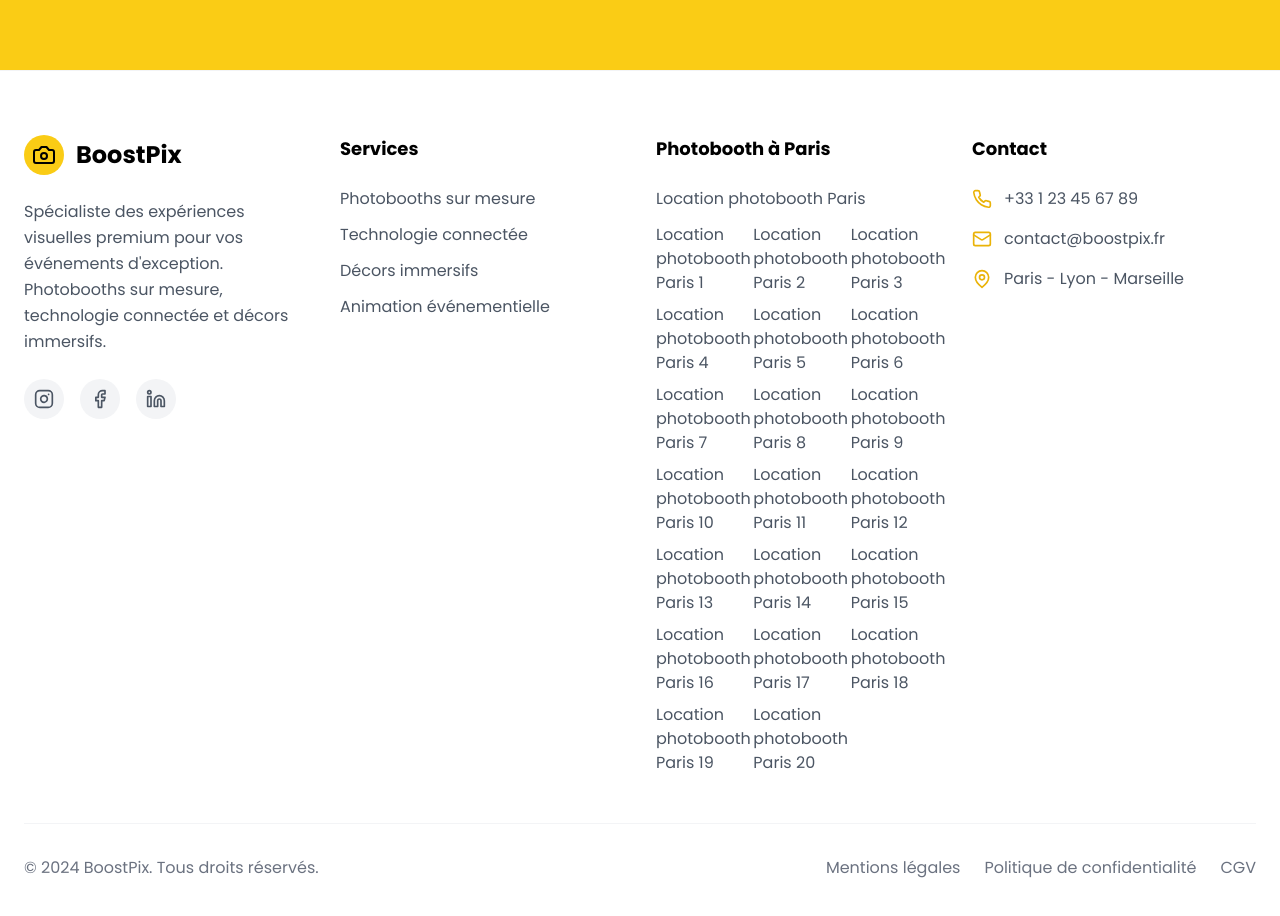
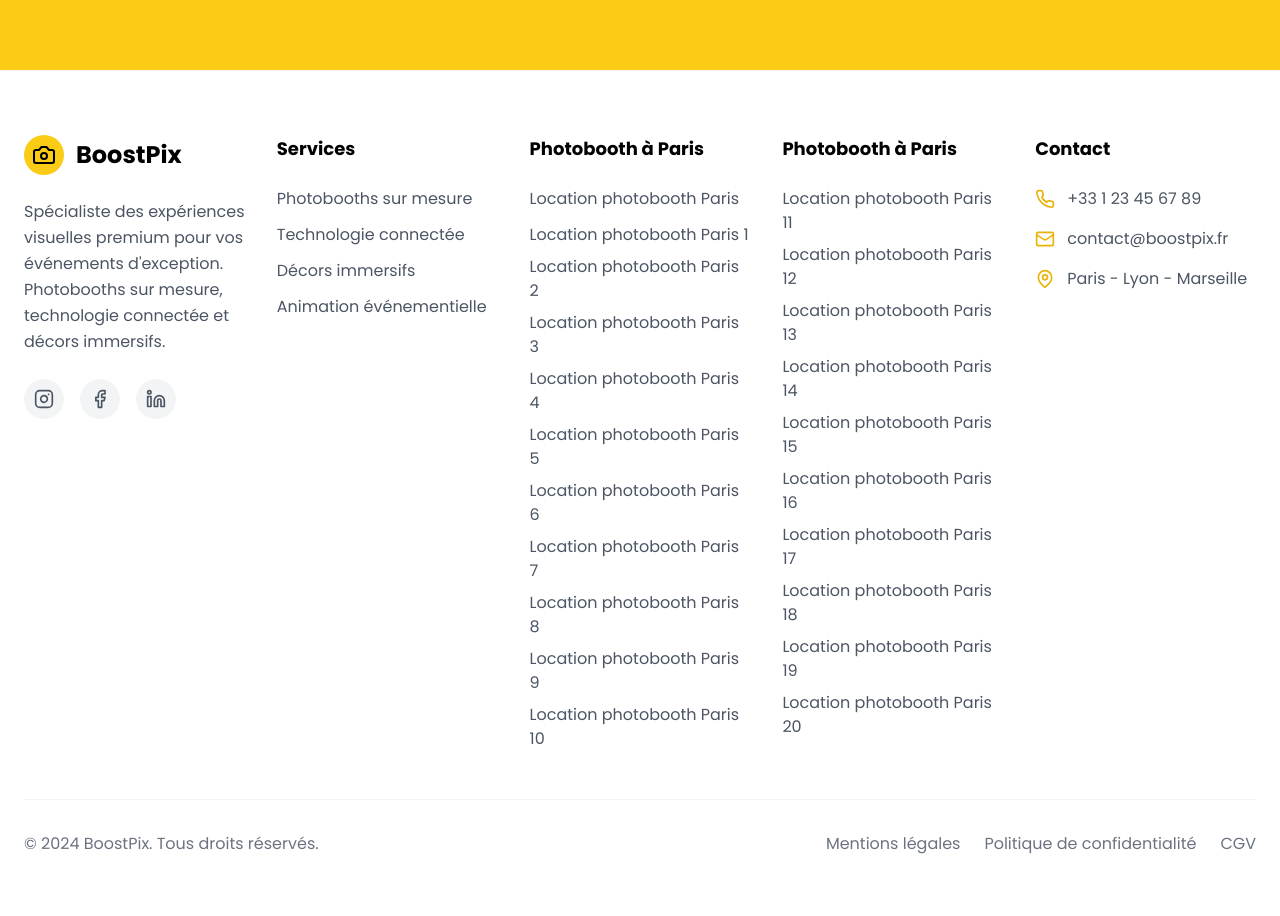
Before and after one commit to fabgbc/the-pix-projet, a React (Vite) app: page / in a window 1280 px wide. Shown: the part 6100-7016 px from the top of the page. Built offline with nearby package versions, Linux system fonts and the light colour scheme.

Commit message:
Split Paris arrondissement links into two footer columns

```diff
--- a/src/components/Footer.tsx
+++ b/src/components/Footer.tsx
@@ -8,10 +8,13 @@ interface FooterProps {
 }
 
 const Footer: React.FC<FooterProps> = ({ onSEOPage, onPhotoboothDetails, arrondissementLinks }) => {
+  const firstHalf = arrondissementLinks.slice(0, 10);
+  const secondHalf = arrondissementLinks.slice(10);
+
   return (
     <footer className="bg-white py-16 border-t border-gray-100" role="contentinfo">
       <div className="max-w-7xl mx-auto px-6">
-        <div className="grid lg:grid-cols-4 gap-8 mb-12">
+        <div className="grid lg:grid-cols-5 gap-8 mb-12">
           <div>
             <div className="flex items-center space-x-3 mb-6">
               <div className="w-10 h-10 bg-yellow-400 rounded-full flex items-center justify-center">
@@ -68,8 +71,25 @@ const Footer: React.FC<FooterProps> = ({ onSEOPage, onPhotoboothDetails, arrondi
                   Location photobooth Paris
                 </button>
               )}
-              <div className="grid grid-cols-2 md:grid-cols-3 gap-2">
-                {arrondissementLinks.map((link, idx) => (
+              <div className="space-y-2">
+                {firstHalf.map((link, idx) => (
+                  <button
+                    key={idx}
+                    onClick={link.onClick}
+                    className="text-gray-600 hover:text-yellow-500 transition-colors text-left"
+                  >
+                    {link.label}
+                  </button>
+                ))}
+              </div>
+            </div>
+          </div>
+
+          <div>
+            <h3 className="font-bold text-black mb-6 text-lg">Photobooth à Paris</h3>
+            <div className="space-y-3">
+              <div className="space-y-2">
+                {secondHalf.map((link, idx) => (
                   <button
                     key={idx}
                     onClick={link.onClick}
```
